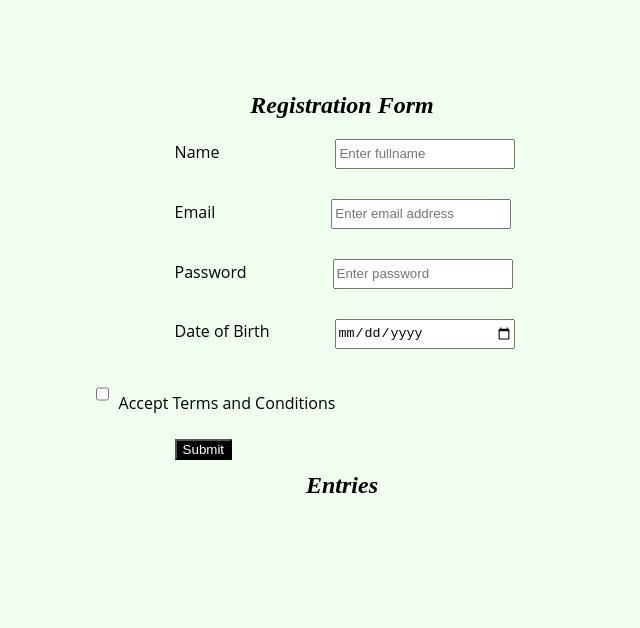
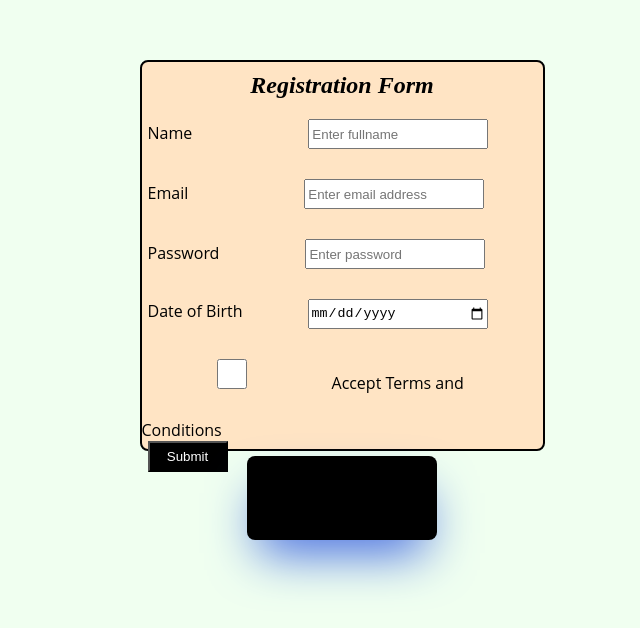
Before and after one commit to Haswitha-Ko/wd101, a plain HTML site: page index.html in a window 1280 px wide. Shown: the whole page, without its empty margins (298-938 px from the left). Drawn offline with Linux system fonts and the light colour scheme.

Commit message:
Update index.css

```diff
--- a/index.css
+++ b/index.css
@@ -21,7 +21,7 @@ h2{
     margin-bottom: 20px;
     font-style:italic;
 }
-.login-box{
+.lo_bo{
     background-color: bisque;
     width: 405px;
     height: 391px;
@@ -52,8 +52,6 @@ input{
 #dob{
     margin-left: -21px;
 }
-#check{
-    margin-left: 1px;
 
 }
 #acceptTerms{
@@ -66,10 +64,12 @@ button{
     margin-bottom: 2px;
     background-color: black;
     color: white;
+    padding:6px;
+    width:80px;
 }
-#tab1{
+#t1{
     position: relative;
-    background-color: royalblue;
+    background-color: black;
     padding: 10px 6px 8px 6px;
     margin-top: 5px;
     box-shadow: 0 25px 50px -12px royalblue;
@@ -82,10 +82,10 @@ button{
     padding-right: 2.5rem;
 
 }
-#table2{
+#t2{
     margin: auto;
 }
-#table3{
+#t3{
     font-size: 1.875rem;
     line-height: 2.25rem;
     text-align: center;
@@ -95,7 +95,6 @@ button{
 
 td{
     border-width: 1px;
-    /* border-left-width: 0px; */
     border-style: solid;
     padding-left: 1rem;
     padding-right: 1rem;
```
